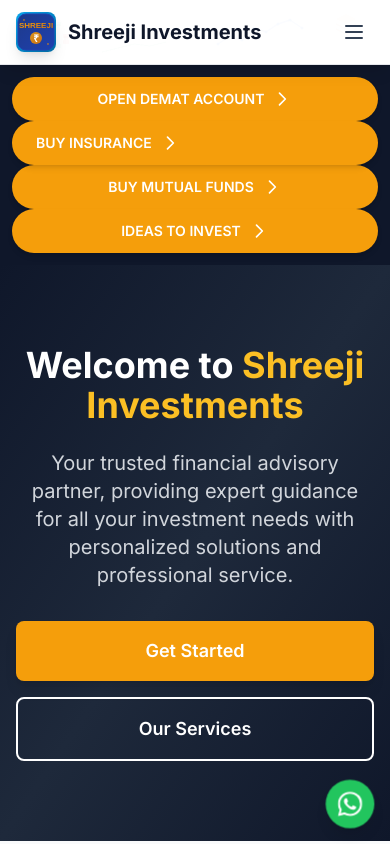
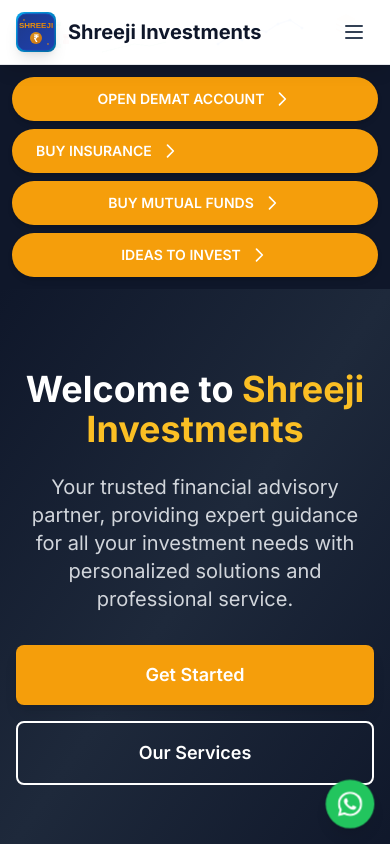
Before and after one commit to snehalshah143/shreeji-investments, a React (Vite) app: page / in a window 390 px wide. Shown: the top 844 px of the page. Built offline with nearby package versions, Linux system fonts and the light colour scheme.

Commit message:
Fix mobile button spacing: Add 0.5rem gap between buttons to prevent overlapping

```diff
--- a/src/index.css
+++ b/src/index.css
@@ -88,8 +88,8 @@
     text-align: left !important;
   }
 
-  /* Remove any extra spacing in the flex container */
+  /* Add proper spacing between buttons in mobile */
   .action-buttons-container {
-    gap: 0 !important;
+    gap: 0.5rem !important;
   }
 }
```
